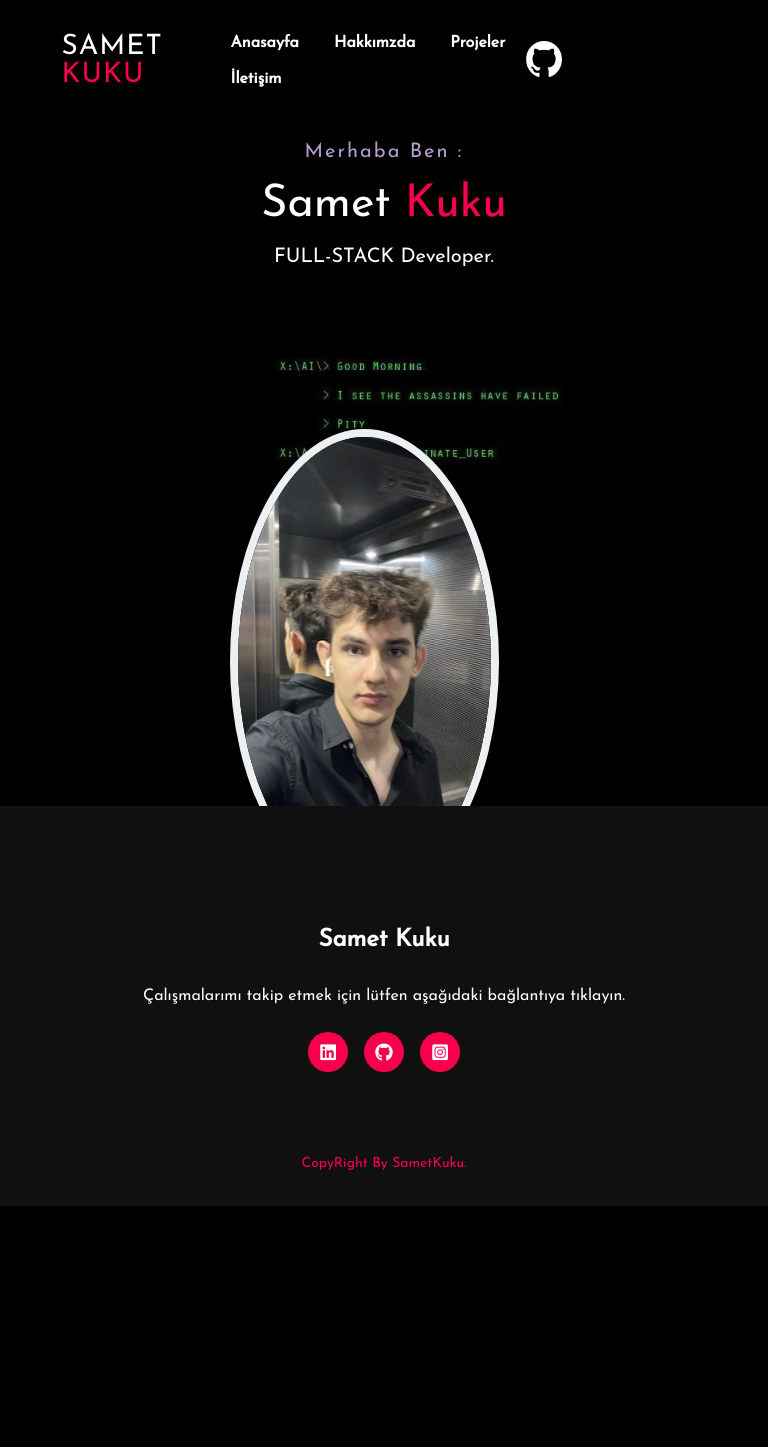
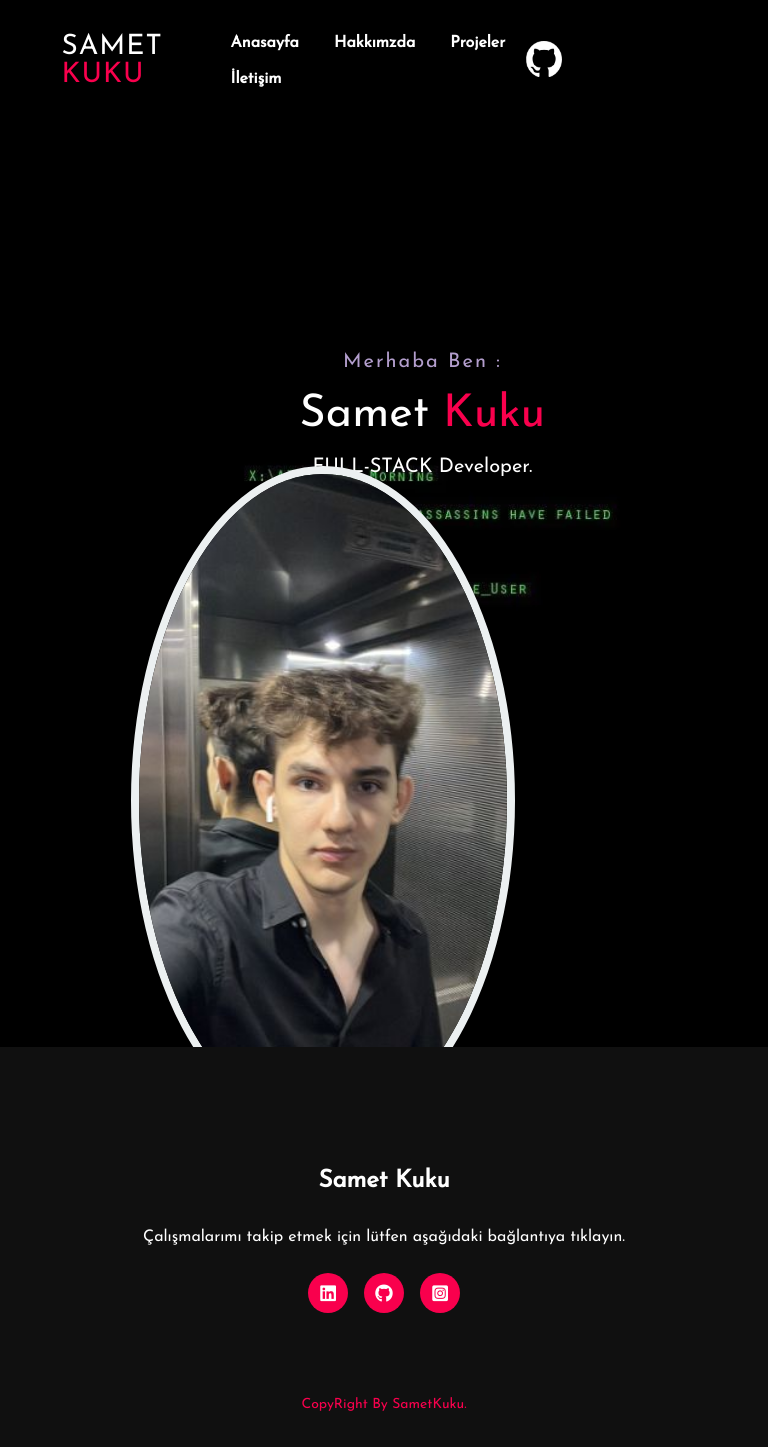
Before and after one commit to SametKuku/SametWebsite, a PHP site: page / in a window 768 px wide. Before the commit the page ends 1206 px from the top, so only its background shows below. Run offline with PHP 8.4, Linux system fonts and the light colour scheme.

Commit message:
Update style.css

```diff
--- a/Portfolyo/css/style.css
+++ b/Portfolyo/css/style.css
@@ -651,3 +651,21 @@ footer p:nth-child(2){
         margin: 10px 6px;
     }
 }
+
+
+@media only screen and (min-width: 768px) and (max-width: 1024px) {
+    /* Tablet için özel stiller buraya gelecek */
+
+    .yuvarla {
+        width: 50%;
+        left: 17%;
+        position: relative;
+        margin-top: -20%;
+    }
+
+    .content {
+        position: static;
+        margin-top: 30%;
+        margin-left: 10%;
+    }
+}
```
